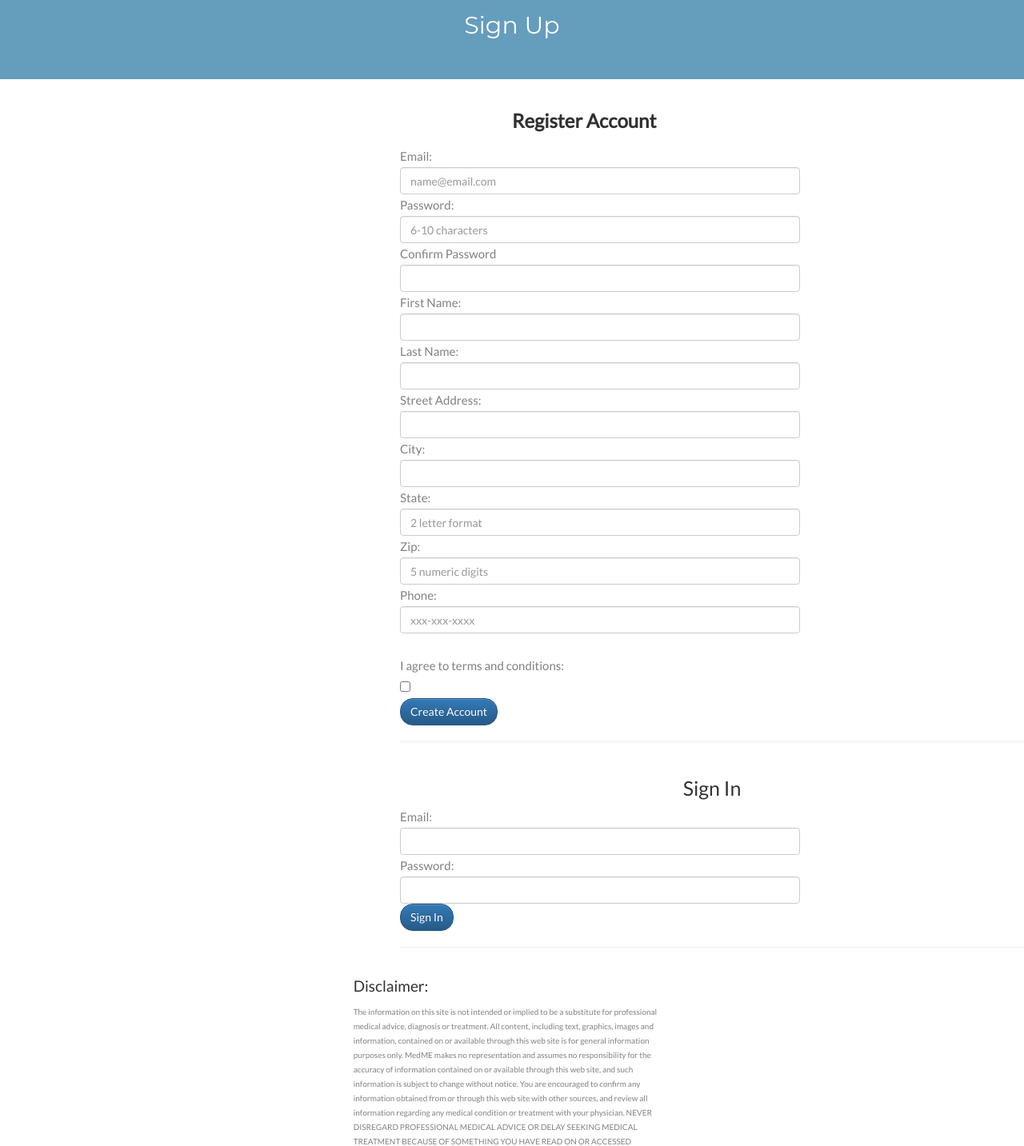
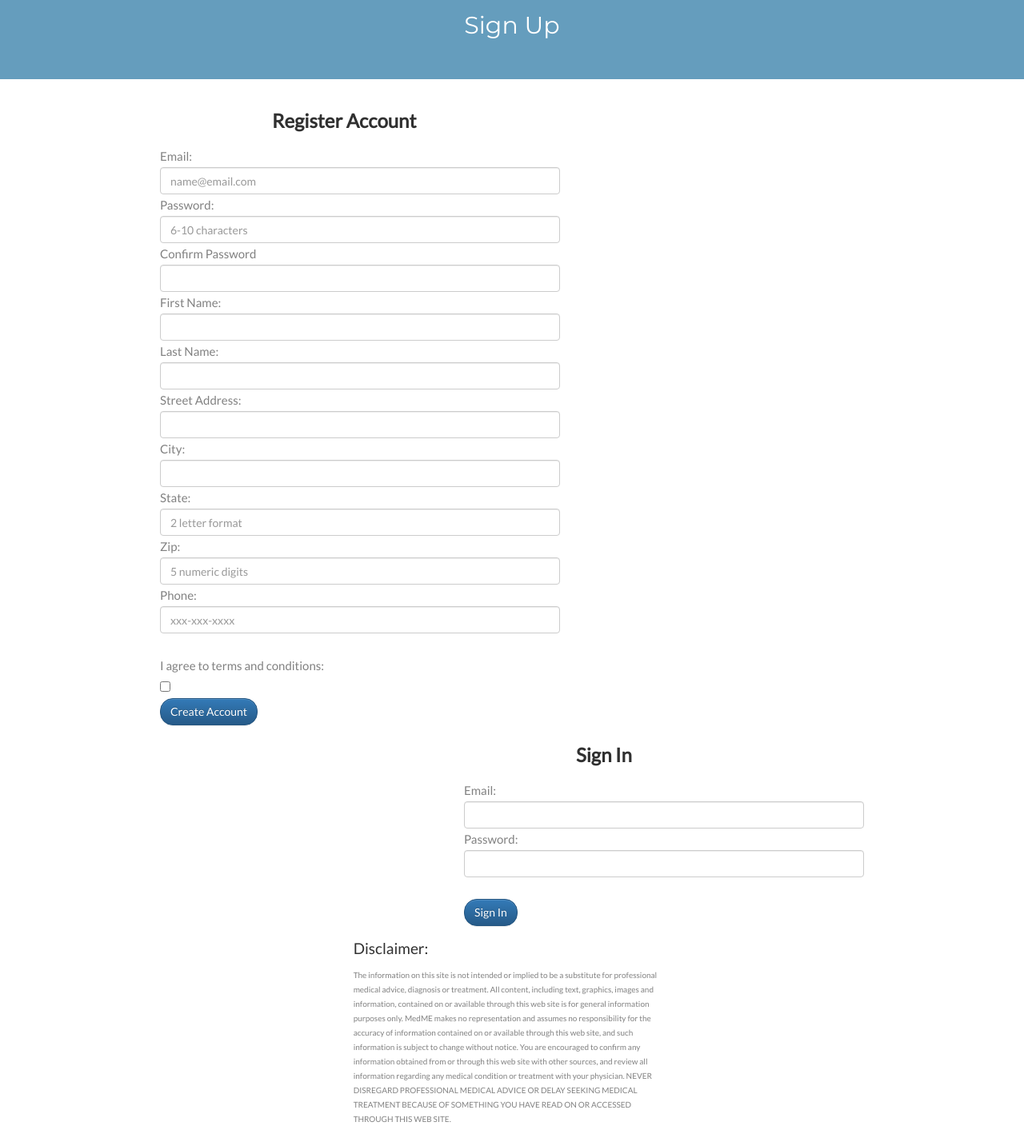
Before and after one commit to kridlet/MedMe, a plain HTML site: page signin.html in a window 1280 px wide. Shown: the part 143-1576 px from the top of the page at 80% size. Drawn offline with nearby package versions, Linux system fonts and the light colour scheme; no server answers.

Commit message:
formatted the signin html so logins are side by side

```diff
--- a/signin.html
+++ b/signin.html
@@ -33,8 +33,16 @@
   <script src="assets/javascript/medme-firebase.js"></script>
 
   <style>
+    #registration {
+      margin-left: 200px;
+    }
+    #sign-in{
+      float: right;
+      margin-right:200px;
+    }
+
     fieldset {
-      margin-left: 500px;
+
     }
 
     .text-input,
@@ -53,6 +61,9 @@
 
     p {
       font-size: 10px;
+    }
+    #registration{
+      float:left;
     }
 
 
@@ -88,6 +99,8 @@
     </h1>
   </div>
   <div class="alert-area"></div>
+
+
   <form id="registration" method="post">
     <div class="form-group" id="update-user-profile">
 
@@ -137,28 +150,34 @@
 
         <button type="submit" class="btn btn-primary pill" id="btn-registration">Create Account</button>
         <br>
-        <hr>
 
       </fieldset>
     </div>
   </form>
+
+
+
   <form id="sign-in" method="post">
     <div class="form-group" id="update-user-profile">
       <fieldset>
-        <legend>Sign In</legend>
+          <h3>Sign In</h3>
+
+        <!-- <legend>Sign In</legend> -->
 
         <label class="control-label" for="email">Email:</label>
         <input class="form-control text-input" id="login-email" name="email" type="email" required>
 
         <label class="control-label" for="password">Password:</label>
         <input class="form-control text-input" id="login-password" name="password" type="password" minlength="6" required>
-
+        <br>
         <button type="submit" class="btn btn-primary pill" id="btn-passwd-login">Sign In</button>
         <br>
-        <hr>
       </fieldset>
     </div>
   </form>
+
+
+
   <div id="about" class="container-fluid">
     <div class="row">
       <div class="col-sm-4 col-sm-offset-4">
```
